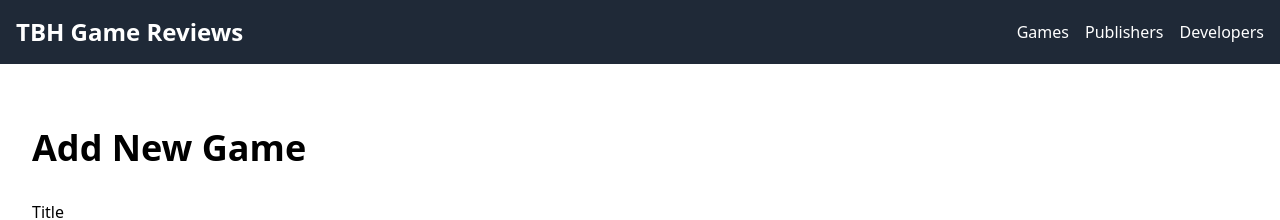
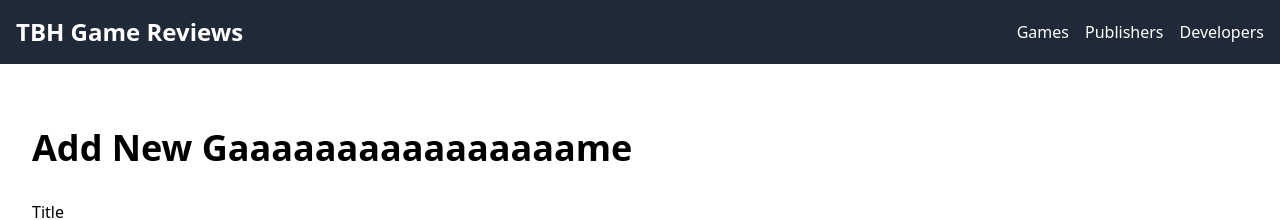
Before and after one commit to TempKev123/TBH-game-review, a Next.js app: page /games/new in a window 1280 px wide. Shown: the top 220 px of the page. Built offline with nearby package versions, Linux system fonts and the light colour scheme; no server answers; the database is empty.

Commit message:
Update new.js

```diff
--- a/pages/games/new.js
+++ b/pages/games/new.js
@@ -69,7 +69,7 @@ export default function NewGame() {
 
   return (
     <div className="container mx-auto px-4">
-      <h1 className="text-4xl font-bold my-8">Add New Game</h1>
+      <h1 className="text-4xl font-bold my-8">Add New Gaaaaaaaaaaaaaaaame</h1>
       <form onSubmit={handleSubmit} className="max-w-lg">
         <div className="mb-4">
           <label htmlFor="title" className="block mb-2">Title</label>
```
